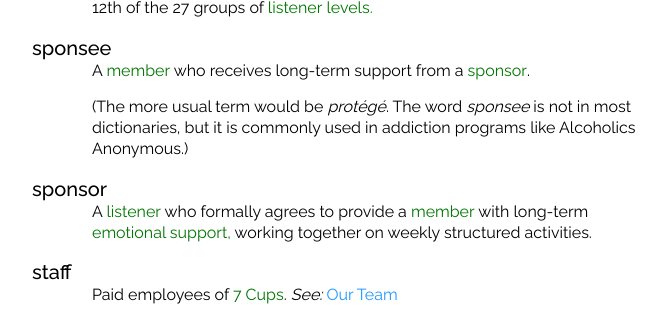
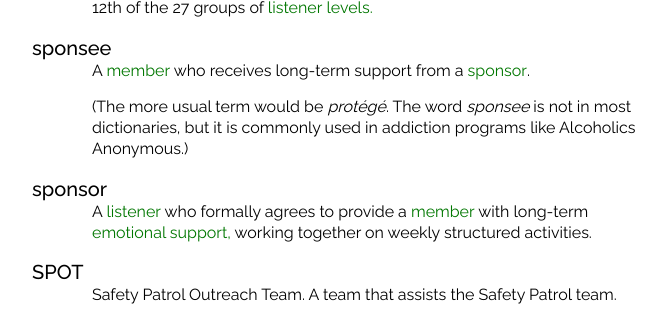
Before and after one commit to RarelyCharlie/rarelycharlie.github.io, a Jekyll site: the page built from glossary-framed.md, in a window 1280 px wide and 900 px high, scrolled down 26365 px, cut to the strip 0-324 px from the top of the window. Shown: the whole strip, without its empty margins (288-954 px from the left). Built offline with Jekyll 4.4.1, drawn with Linux system fonts in a browser that asks for light colours.

Commit message:
add SPOT

```diff
--- a/_includes/glossary.md
+++ b/_includes/glossary.md
@@ -882,6 +882,9 @@ A ~~member~~ who receives long-term support from a ~~sponsor~~.
 # sponsor
 A ~~listener~~ who formally agrees to provide a ~~member~~ with long-term ~~emotional support,~~ working together on weekly structured activities.
 
+# SPOT
+Safety Patrol Outreach Team. A team that assists the Safety Patrol team.
+
 # staff
 Paid employees of ~~7 Cups~~. _See:_ [Our Team](http://www.7cups.com/about/ourteam.php)
 
```
